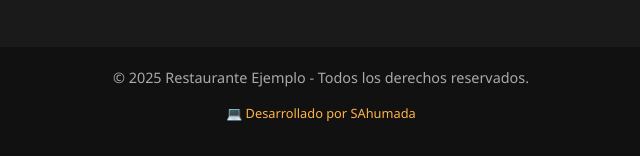
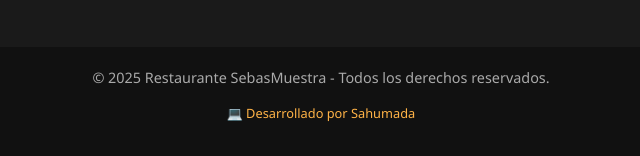
Before and after one commit to sahumada256-bot/qrsebas, a plain HTML site: page menu.html in a window 1280 px wide. Shown: the part 1427-1583 px from the top of the page, 319-959 px from the left. Drawn offline with nearby package versions, Linux system fonts and the light colour scheme.

Commit message:
Update menu.html

```diff
--- a/menu.html
+++ b/menu.html
@@ -40,8 +40,8 @@
   </div>
 
   <footer>
-    <p>© 2025 Restaurante Ejemplo - Todos los derechos reservados.</p>
-    <p class="dev">💻 Desarrollado por SAhumada</p>
+    <p>© 2025 Restaurante SebasMuestra - Todos los derechos reservados.</p>
+    <p class="dev">💻 Desarrollado por Sahumada</p>
   </footer>
 
   <script src="https://cdn.jsdelivr.net/npm/bootstrap@5.3.0/dist/js/bootstrap.bundle.min.js"></script>
```
